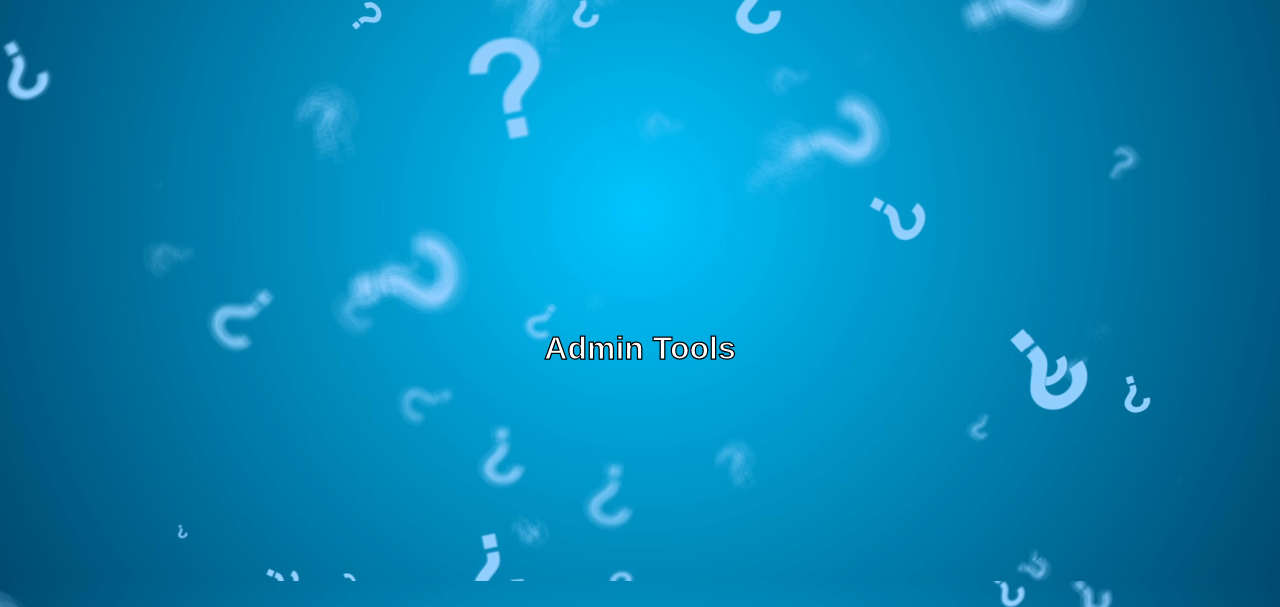
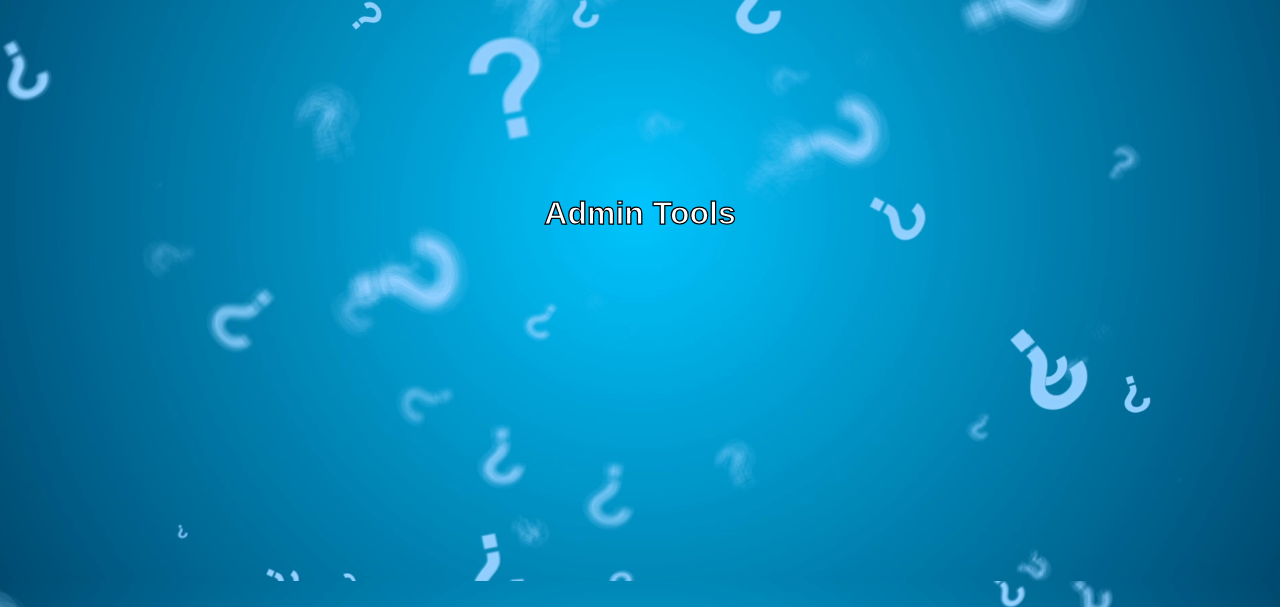
Before and after one commit to milesHerrick/quiz-project, a PHP site: page /admin.html in a window 1280 px wide. Shown: the part 155-762 px from the top of the page. Run offline with PHP 8.4, Linux system fonts and the light colour scheme.

Commit message:
Fixed the errors of Ben's ways

```diff
--- a/admin.css
+++ b/admin.css
@@ -12,7 +12,7 @@
 
 }
 .box{
-    height:90vh;
+    height: 90vh;
     font-family: Arial, Helvetica, sans-serif;
 	display: flex;
 	align-items: center;
@@ -21,9 +21,9 @@
 }
 
 h1 {
-    margin-bottom: 50px;
+    margin-bottom: 0;
     -webkit-text-stroke: 1.25px black;
-    margin-top: 10em;
+    margin-top: 0;
 }
 
 .navleft{
--- a/home.html
+++ b/home.html
@@ -14,12 +14,14 @@
             <li><a href="home.html">Home</a></li>
             <li><a href="join.html">Join</a></li>
             <li><a href="create.html">Create</a></li>
+			<li><a href="admin.html">Admin</a></li>
         </ul>
         <ul class="navright">
             <li><a href="SignUp.html">Sign Up</a></li>
             <li><a href="Login.html">Log In</a></li>
         </ul>
     </div>
+	<div id="flexbox">
 		<div id ="container">
 			<div id="homeCard">
 				<div id="homeCardText">
@@ -39,7 +41,7 @@
 					</form>
 				</div>
 			</div>
-
+		</div>
 	</div>
 </body>
 </html>
```
Lines whose indentation alone changed are shown as unchanged.
